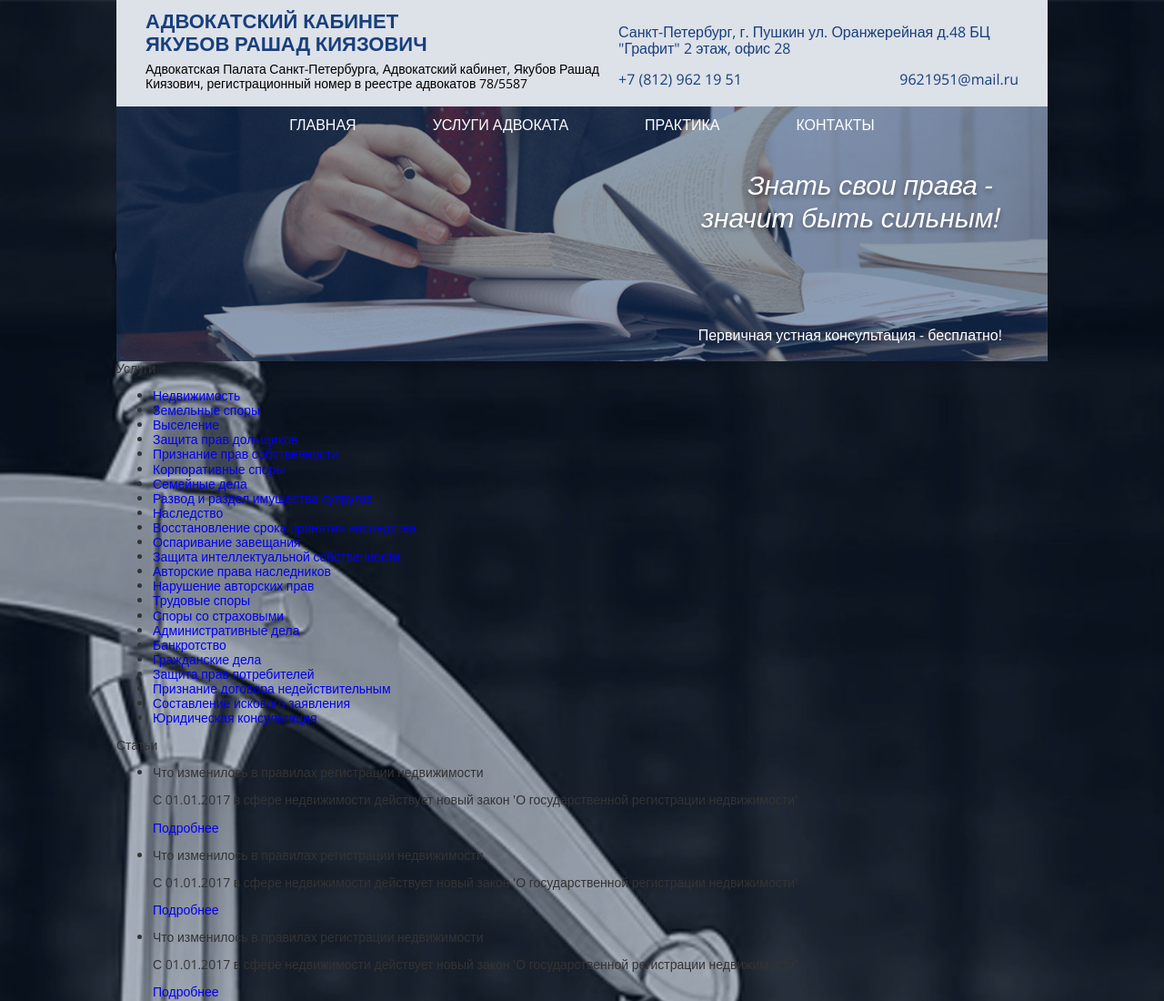
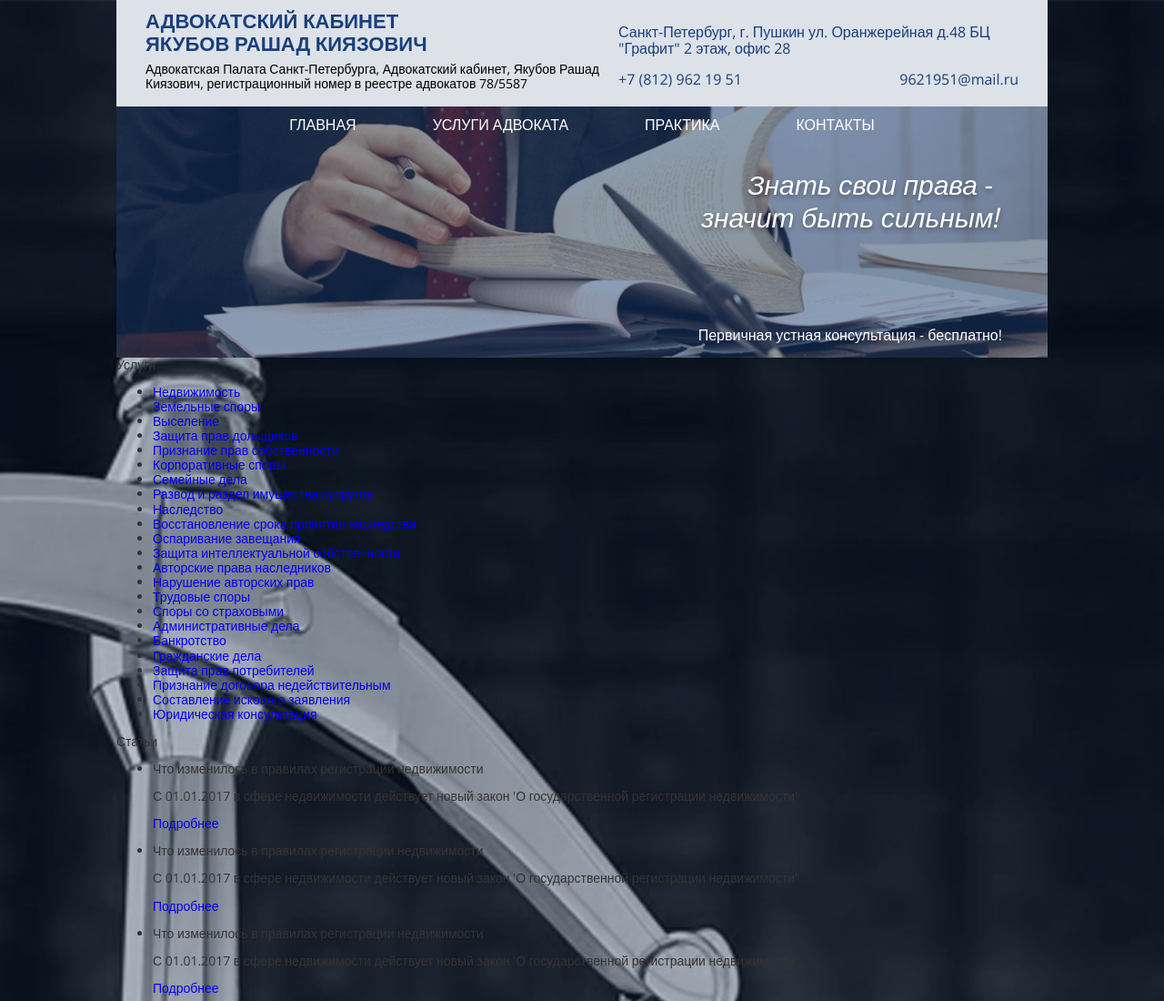
Before and after one commit to cybersunt/advokat-jakubov, a website: page public/index.html in a window 1280 px wide. Shown: the top 1100 px of the page at 91% size. Drawn offline with nearby package versions, Linux system fonts and the light colour scheme; files that its build step writes are made by us from their sources; files whose address does not match are found by name.

Commit message:
Code refactoring

```diff
--- a/source/styles/blocks/main-nav.scss
+++ b/source/styles/blocks/main-nav.scss
@@ -2,12 +2,10 @@
   @include wrap;
   padding-top: 11px;
   padding-bottom: 15px;
-  height: 280px;
   color: $white;
   background-image: url('../img/decoration/header.jpg');
-  background-position: 0 0;
+  background-position: top center;
   background-repeat: no-repeat;
-  background-size: contain;
 }
 
 .main-nav__list {
@@ -18,7 +16,7 @@
 }
 
 .main-nav__item {
-  margin-right: 84px;
+  margin-right: 8.75%;
 
   &:last-child {
     margin-right: 0;
```
